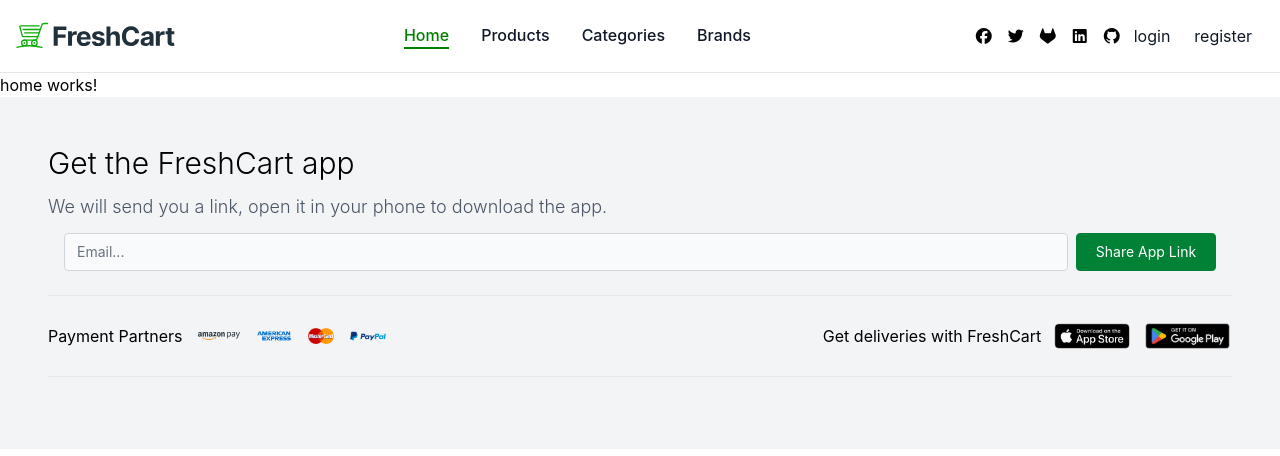
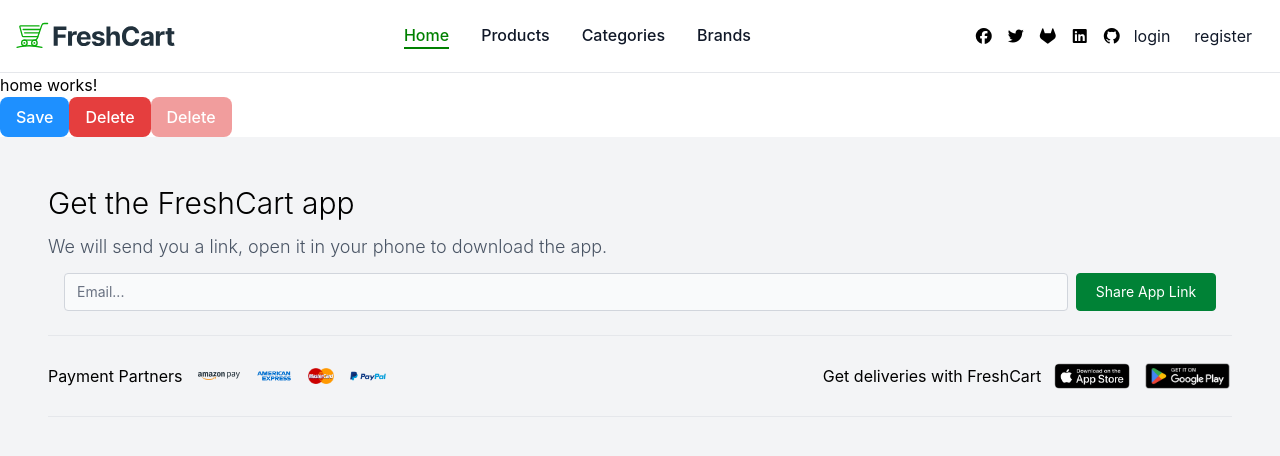
Before and after one commit to Mathew-Samir/e-commerce-angular, an Angular app: page /home in a window 1280 px wide. Shown: the top 456 px of the page. Built offline with nearby package versions, Linux system fonts and the light colour scheme.

Commit message:
feat: 🎸 shared component button

```diff
--- a/src/app/feature/home/home.html
+++ b/src/app/feature/home/home.html
@@ -1 +1,12 @@
 <p>home works!</p>
+<app-buttons label="Save" bgColor="#1e90ff" textColor="#fff" size="lg"></app-buttons>
+<app-buttons label="Delete" bgColor="#e53e3e" textColor="#fff" size="sm"></app-buttons>
+<app-buttons
+  label="Delete"
+  bgColor="#e53e3e"
+  textColor="#fff"
+  size="sm"
+  [disabled]="true"
+  [isLoading]="isLoading()"
+  (onClick)="submit()"
+></app-buttons>
--- a/src/app/feature/home/home.ts
+++ b/src/app/feature/home/home.ts
@@ -1,11 +1,15 @@
-import { Component } from '@angular/core';
+import { Component, signal } from '@angular/core';
+import { Buttons } from '../../shared/components/ui/buttons/buttons';
 
 @Component({
   selector: 'app-home',
-  imports: [],
+  imports: [Buttons],
   templateUrl: './home.html',
   styleUrl: './home.scss',
 })
 export class Home {
-
+  isLoading = signal<boolean>(false);
+  submit() {
+    this.isLoading.set(true);
+  }
 }
--- a/src/app/shared/components/ui/buttons/buttons.html
+++ b/src/app/shared/components/ui/buttons/buttons.html
@@ -1 +1,42 @@
-<p>buttons works!buttons works!</p>
+<button
+  [attr.type]="type"
+  [disabled]="disabled"
+  [class.btn--sm]="size === 'sm'"
+  [class.btn--md]="size === 'md'"
+  [class.btn--lg]="size === 'lg'"
+  class="btn"
+  [ngStyle]="{
+    'background-color': bgColor || null,
+    color: textColor || null,
+
+  }"
+  (click)="onClick($event)"
+>
+  @if (isLoading) {
+
+  <div role="status">
+    <svg
+      aria-hidden="true"
+      class="w-8 h-8 text-gray-200 animate-spin dark:text-gray-600 fill-blue-600"
+      viewBox="0 0 100 101"
+      fill="none"
+      xmlns="http://www.w3.org/2000/svg"
+    >
+      <path
+        d="M100 50.5908C100 78.2051 77.6142 100.591 50 100.591C22.3858 100.591 0 78.2051 0 50.5908C0 22.9766 22.3858 0.59082 50 0.59082C77.6142 0.59082 100 22.9766 100 50.5908ZM9.08144 50.5908C9.08144 73.1895 27.4013 91.5094 50 91.5094C72.5987 91.5094 90.9186 73.1895 90.9186 50.5908C90.9186 27.9921 72.5987 9.67226 50 9.67226C27.4013 9.67226 9.08144 27.9921 9.08144 50.5908Z"
+        fill="currentColor"
+      />
+      <path
+        d="M93.9676 39.0409C96.393 38.4038 97.8624 35.9116 97.0079 33.5539C95.2932 28.8227 92.871 24.3692 89.8167 20.348C85.8452 15.1192 80.8826 10.7238 75.2124 7.41289C69.5422 4.10194 63.2754 1.94025 56.7698 1.05124C51.7666 0.367541 46.6976 0.446843 41.7345 1.27873C39.2613 1.69328 37.813 4.19778 38.4501 6.62326C39.0873 9.04874 41.5694 10.4717 44.0505 10.1071C47.8511 9.54855 51.7191 9.52689 55.5402 10.0491C60.8642 10.7766 65.9928 12.5457 70.6331 15.2552C75.2735 17.9648 79.3347 21.5619 82.5849 25.841C84.9175 28.9121 86.7997 32.2913 88.1811 35.8758C89.083 38.2158 91.5421 39.6781 93.9676 39.0409Z"
+        fill="currentFill"
+      />
+    </svg>
+    <span class="sr-only">Loading...</span>
+  </div>
+
+  @if (loadingText) {
+  <span>{{ loadingText }}</span>
+  } } @else {
+  {{ label }}
+  }
+</button>
--- a/src/app/shared/components/ui/buttons/buttons.scss
+++ b/src/app/shared/components/ui/buttons/buttons.scss
@@ -0,0 +1,17 @@
+.btn {
+  border: none;
+  border-radius: 8px;
+  font-weight: 500;
+  padding: 0.5rem 1rem;
+  transition: all 0.2s;
+  cursor: pointer;
+
+  &:hover:not(:disabled) {
+    filter: brightness(0.9);
+  }
+
+  &:disabled {
+    opacity: 0.5;
+    cursor: not-allowed;
+  }
+}
--- a/src/app/shared/components/ui/buttons/buttons.ts
+++ b/src/app/shared/components/ui/buttons/buttons.ts
@@ -1,11 +1,29 @@
-import { Component } from '@angular/core';
+import { Component, Input, Output, EventEmitter, booleanAttribute } from '@angular/core';
+import { CommonModule } from '@angular/common';
 
 @Component({
   selector: 'app-buttons',
-  imports: [],
+  imports: [CommonModule],
   templateUrl: './buttons.html',
   styleUrl: './buttons.scss',
 })
 export class Buttons {
+  @Input() label: string = 'Button';
+  @Input() type: 'button' | 'submit' = 'button';
+  @Input() color: 'primary' | 'secondary' | 'danger' = 'primary';
+  @Input() bgColor: string | null = null;
+  @Input() textColor: string | null = null;
+  @Input() size: 'sm' | 'md' | 'lg' = 'md';
+  @Input() disabled = false;
+  @Input({ transform: booleanAttribute }) isLoading = false;
+  @Input() loadingText?: string;
+  @Output() clicked = new EventEmitter<MouseEvent>();
 
+  onClick(event: MouseEvent) {
+    if (this.disabled) {
+      event.preventDefault();
+      return;
+    }
+    this.clicked.emit(event);
+  }
 }
```
Also changed, not shown: public/images/loading.svg (added).
